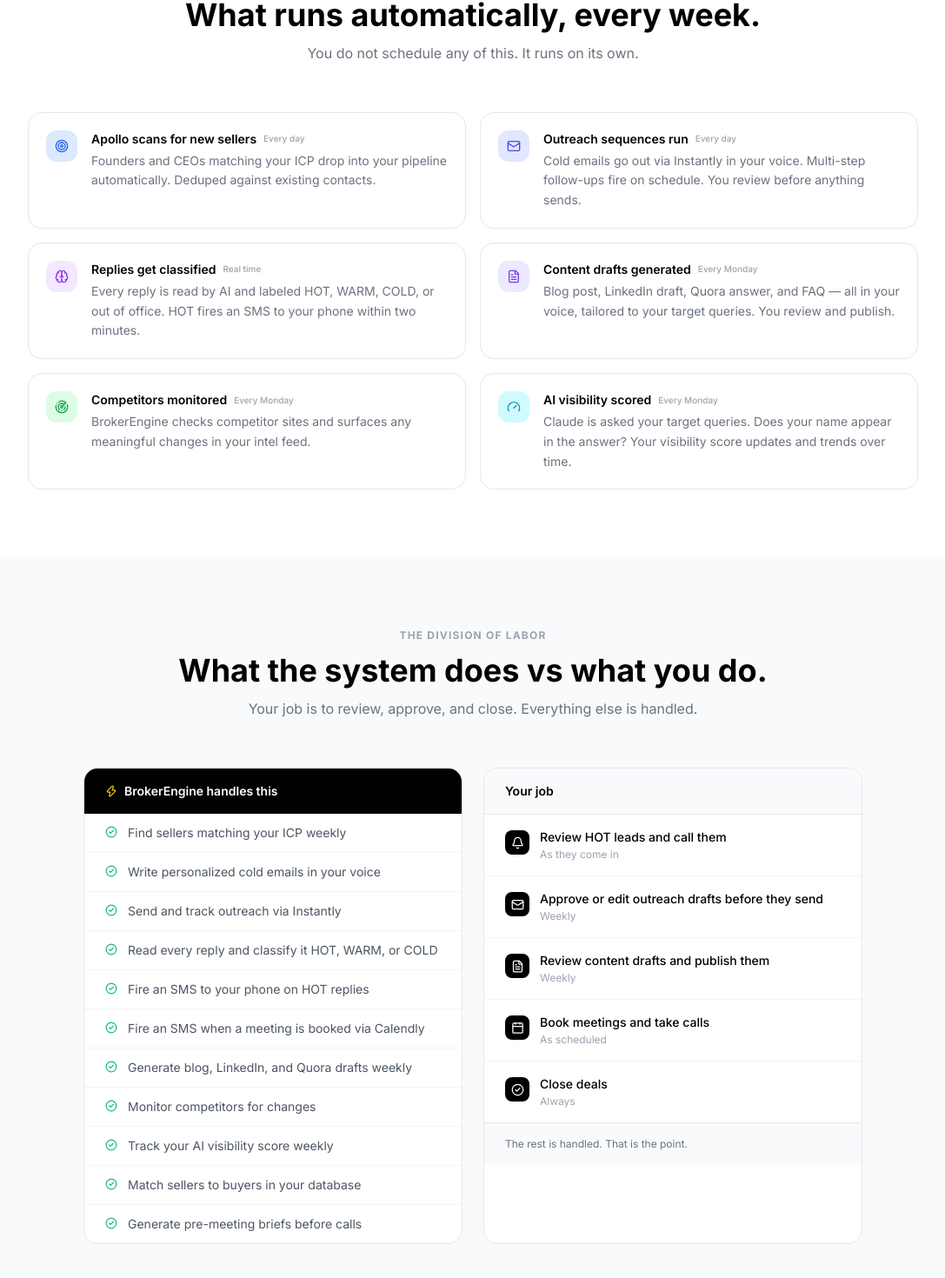
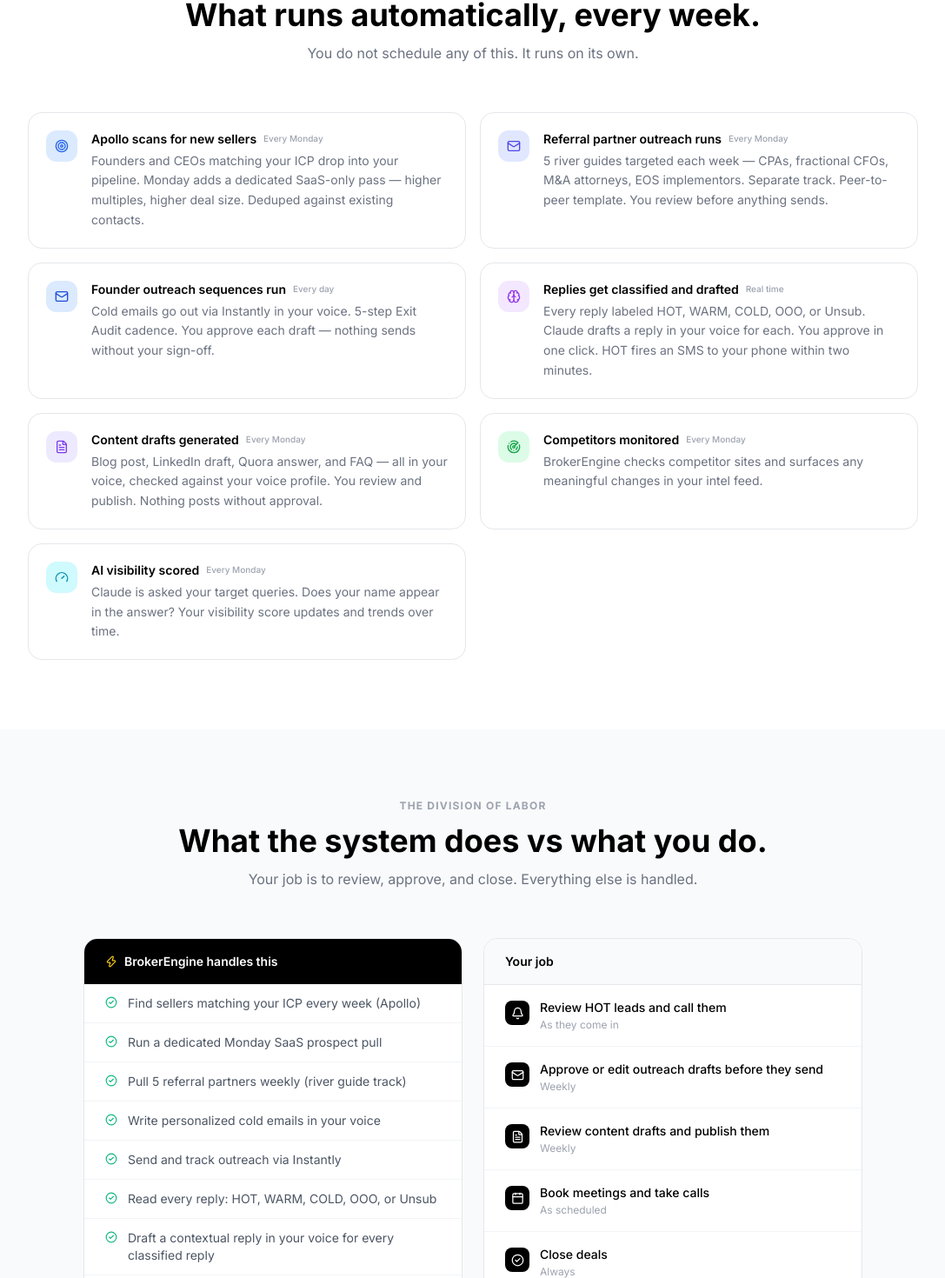
Before and after one commit to AutopilotPR/brokerengine-marketing, a Next.js app: page /how-it-works in a window 1280 px wide. Shown: the part 1468-2938 px from the top of the page at 87% size, without its empty margins (96-1183 px from the left). Built offline with nearby package versions, Linux system fonts and the light colour scheme.

Commit message:
Sync Nate system → product spec: river guide track, reply draft queue, configurable HOT threshold, Monday SaaS batch, pre-meeting auto-research brief, voice doc system

```diff
--- a/app/how-it-works/page.tsx
+++ b/app/how-it-works/page.tsx
@@ -96,10 +96,11 @@
 ];
 
 const WEEKLY_SCHEDULE = [
-  { day: 'Every day', icon: <Target size={16} />, color: 'bg-blue-100 text-blue-600', title: 'Apollo scans for new sellers', desc: 'Founders and CEOs matching your ICP drop into your pipeline automatically. Deduped against existing contacts.' },
-  { day: 'Every day', icon: <Mail size={16} />, color: 'bg-indigo-100 text-indigo-600', title: 'Outreach sequences run', desc: 'Cold emails go out via Instantly in your voice. Multi-step follow-ups fire on schedule. You review before anything sends.' },
-  { day: 'Real time', icon: <Brain size={16} />, color: 'bg-purple-100 text-purple-600', title: 'Replies get classified', desc: 'Every reply is read by AI and labeled HOT, WARM, COLD, or out of office. HOT fires an SMS to your phone within two minutes.' },
-  { day: 'Every Monday', icon: <FileText size={16} />, color: 'bg-violet-100 text-violet-600', title: 'Content drafts generated', desc: 'Blog post, LinkedIn draft, Quora answer, and FAQ — all in your voice, tailored to your target queries. You review and publish.' },
+  { day: 'Every Monday', icon: <Target size={16} />, color: 'bg-blue-100 text-blue-600', title: 'Apollo scans for new sellers', desc: 'Founders and CEOs matching your ICP drop into your pipeline. Monday adds a dedicated SaaS-only pass — higher multiples, higher deal size. Deduped against existing contacts.' },
+  { day: 'Every Monday', icon: <Mail size={16} />, color: 'bg-indigo-100 text-indigo-600', title: 'Referral partner outreach runs', desc: '5 river guides targeted each week — CPAs, fractional CFOs, M&A attorneys, EOS implementors. Separate track. Peer-to-peer template. You review before anything sends.' },
+  { day: 'Every day', icon: <Mail size={16} />, color: 'bg-blue-100 text-blue-700', title: 'Founder outreach sequences run', desc: 'Cold emails go out via Instantly in your voice. 5-step Exit Audit cadence. You approve each draft — nothing sends without your sign-off.' },
+  { day: 'Real time', icon: <Brain size={16} />, color: 'bg-purple-100 text-purple-600', title: 'Replies get classified and drafted', desc: 'Every reply labeled HOT, WARM, COLD, OOO, or Unsub. Claude drafts a reply in your voice for each. You approve in one click. HOT fires an SMS to your phone within two minutes.' },
+  { day: 'Every Monday', icon: <FileText size={16} />, color: 'bg-violet-100 text-violet-600', title: 'Content drafts generated', desc: 'Blog post, LinkedIn draft, Quora answer, and FAQ — all in your voice, checked against your voice profile. You review and publish. Nothing posts without approval.' },
   { day: 'Every Monday', icon: <Radar size={16} />, color: 'bg-green-100 text-green-600', title: 'Competitors monitored', desc: 'BrokerEngine checks competitor sites and surfaces any meaningful changes in your intel feed.' },
   { day: 'Every Monday', icon: <Gauge size={16} />, color: 'bg-cyan-100 text-cyan-600', title: 'AI visibility scored', desc: 'Claude is asked your target queries. Does your name appear in the answer? Your visibility score updates and trends over time.' },
 ];
@@ -158,7 +159,7 @@
 const FAQS = [
   {
     q: 'Does the AI reply to emails for me?',
-    a: 'No. The AI classifies every reply as HOT, WARM, COLD, or out of office, and it drafts a suggested response. You review the draft and decide whether to send it. Nothing goes out without your approval.',
+    a: 'No. The AI classifies every reply as HOT, WARM, COLD, OOO, or Unsubscribe and drafts a suggested reply in your voice. You review the draft and click approve. Nothing sends without your sign-off. The AI writes it. You decide.',
   },
   {
     q: 'Can I customize what the outreach emails say?',
@@ -310,17 +311,20 @@
               </div>
               <div className="divide-y divide-gray-100">
                 {[
-                  'Find sellers matching your ICP weekly',
+                  'Find sellers matching your ICP every week (Apollo)',
+                  'Run a dedicated Monday SaaS prospect pull',
+                  'Pull 5 referral partners weekly (river guide track)',
                   'Write personalized cold emails in your voice',
                   'Send and track outreach via Instantly',
-                  'Read every reply and classify it HOT, WARM, or COLD',
-                  'Fire an SMS to your phone on HOT replies',
+                  'Read every reply: HOT, WARM, COLD, OOO, or Unsub',
+                  'Draft a contextual reply in your voice for every classified reply',
+                  'Fire an SMS on HOT replies (threshold you configure)',
+                  'Research the company before a meeting and write a 1-page brief',
                   'Fire an SMS when a meeting is booked via Calendly',
                   'Generate blog, LinkedIn, and Quora drafts weekly',
                   'Monitor competitors for changes',
                   'Track your AI visibility score weekly',
                   'Match sellers to buyers in your database',
-                  'Generate pre-meeting briefs before calls',
                 ].map((item) => (
                   <div key={item} className="flex items-start gap-3 px-6 py-3">
                     <CheckCircle2 size={14} className="text-emerald-500 mt-0.5 flex-shrink-0" />
--- a/app/page.tsx
+++ b/app/page.tsx
@@ -613,17 +613,22 @@
   {
     icon: <Mail size={20} />, iconBg: 'bg-indigo-100 text-indigo-600',
     title: 'Cold Email Sequences',
-    description: 'Outreach runs in your voice via Instantly. AI writes the emails. Multi-step follow-ups run on schedule. You review what goes out. The system handles the volume.',
+    description: 'Outreach runs in your voice via Instantly. AI writes the emails. Exit Audit 5-step cadence is the default. Multi-step follow-ups run on schedule. You approve each draft before it sends.',
+  },
+  {
+    icon: <Globe size={20} />, iconBg: 'bg-teal-100 text-teal-600',
+    title: 'Referral Partner Outreach',
+    description: 'Every week, 5 river guides are targeted: CPAs, fractional CFOs, M&A attorneys, EOS implementors, business coaches. Separate track from founder outreach. Peer-to-peer tone. 15% commission offer. You approve before it sends.',
   },
   {
     icon: <Brain size={20} />, iconBg: 'bg-purple-100 text-purple-600',
-    title: 'AI Reply Classification',
-    description: 'Every reply is read and sorted: HOT, WARM, COLD, or out of office. You see the classification instantly. You decide what to say next. The AI does not reply for you.',
+    title: 'AI Reply Classification + Draft Reply',
+    description: 'Every reply is read and sorted: HOT, WARM, COLD, OOO, or Unsubscribe. Claude drafts a contextual reply in your voice for each one. You approve in one click. Nothing sends without your sign-off.',
   },
   {
     icon: <Bell size={20} />, iconBg: 'bg-red-100 text-red-600',
     title: 'SMS on HOT Reply',
-    description: 'A seller says they are interested. Your phone buzzes within two minutes. Name, company, and reply included. You call while the conversation is still warm.',
+    description: 'A seller signals they want to talk. Your phone buzzes within two minutes. Name, company, and reply included. HOT threshold is configurable — you set the revenue and intent floor.',
   },
   {
     icon: <Phone size={20} />, iconBg: 'bg-rose-100 text-rose-600',
```
